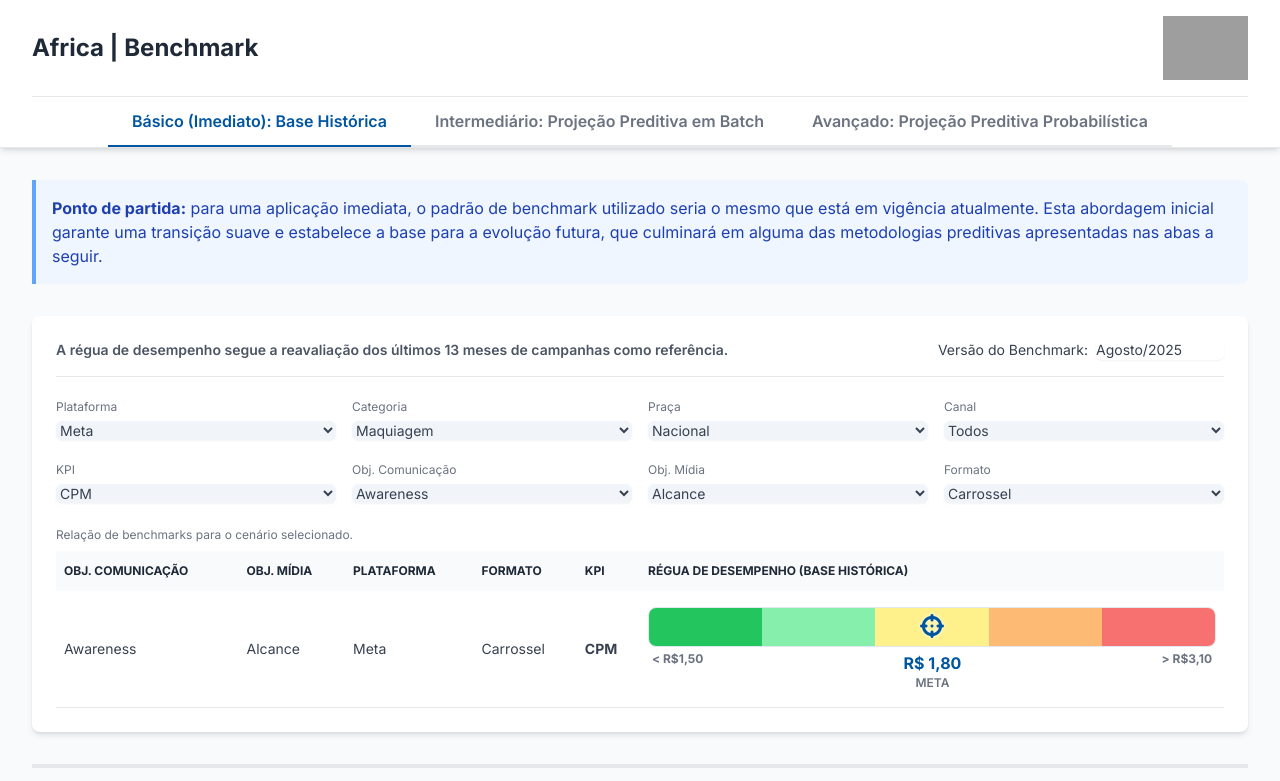
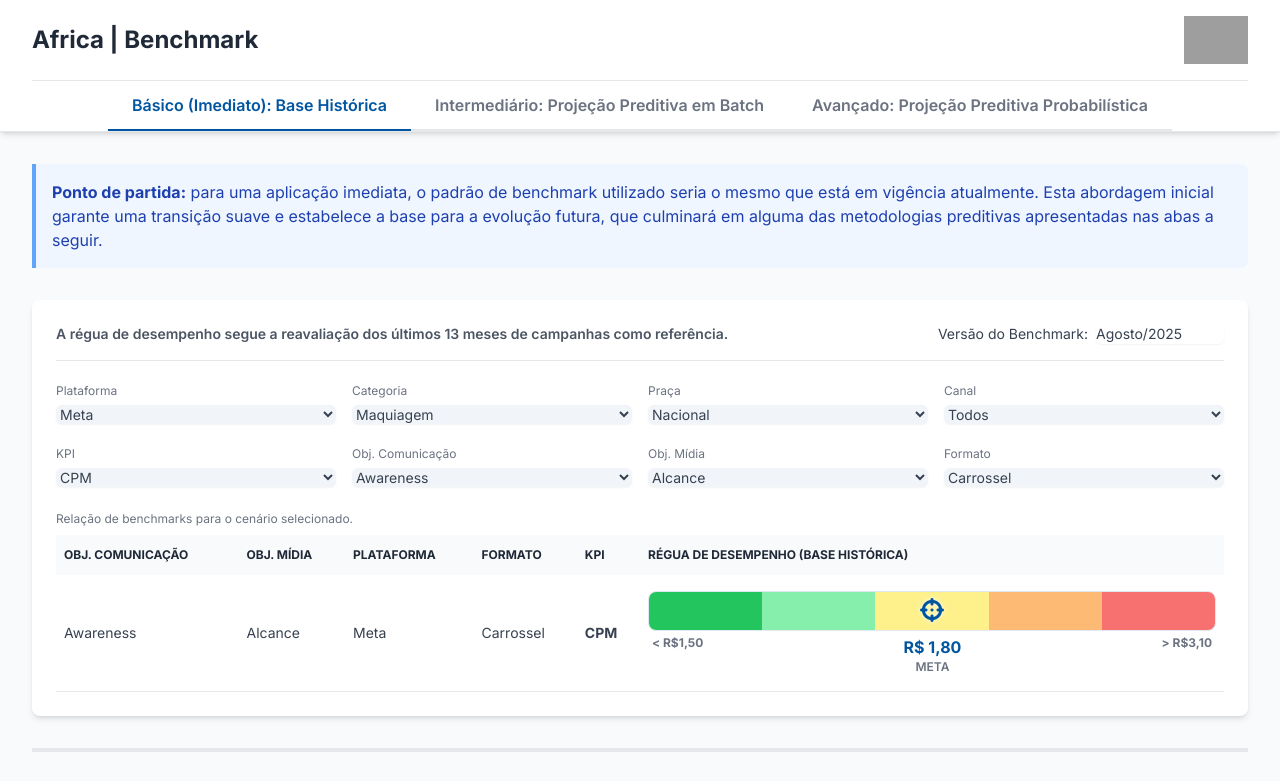
Before and after one commit to africa-analytics/bench, a plain HTML site: page index.html in a window 1280 px wide. Shown: the top 781 px of the page. Drawn offline with nearby package versions, Linux system fonts and the light colour scheme; grey boxes are pictures that could not be loaded.

Commit message:
index.html

```diff
--- a/index.html
+++ b/index.html
@@ -89,7 +89,7 @@
         <div class="max-w-7xl mx-auto px-4 sm:px-6 lg:px-8">
             <div class="flex justify-between items-center py-4">
                 <h1 class="text-2xl font-bold text-gray-800">Africa | Benchmark</h1>
-                <img src="https://i.imgur.com/mkZrqmn.png" alt="Logo Creative/TM" class="h-16">
+                <img src="https://i.imgur.com/mkZrqmn.png" alt="Logo Creative/TM" class="h-12">
             </div>
              <div id="tabs" class="flex flex-col sm:flex-row justify-center border-t border-gray-200">
                 <button data-tab="tab1" class="tab-button text-gray-500 font-semibold py-3 px-6 border-b-2">Básico (Imediato): Base Histórica</button>
```
